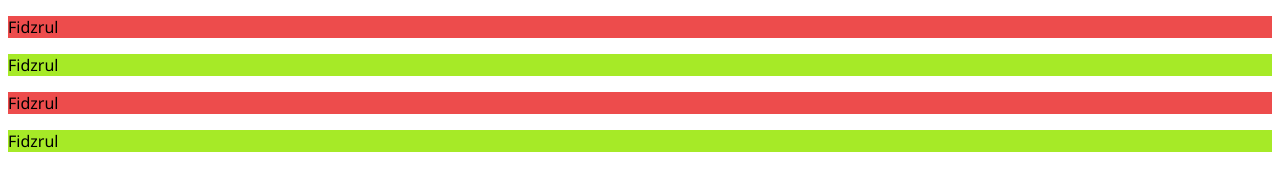
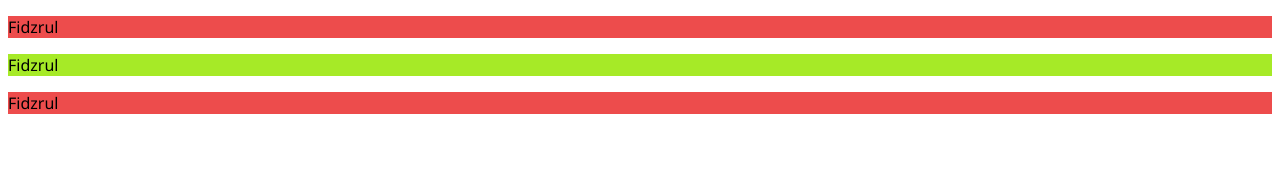
Before and after one commit to fidzrul/ocb24-week-2, a plain HTML site: page index.html in a window 1280 px wide. Drawn offline with Linux system fonts and the light colour scheme.

Commit message:
Buang_Fidzrul_4

```diff
--- a/index.html
+++ b/index.html
@@ -21,10 +21,6 @@
     background-color: rgb(237, 76, 76);">
         Fidzrul
     </p>
-    <p style="background-color: rgb(166, 234, 39);
-    border: 0cap;
-    font-family: 'Segoe UI', Tahoma, Geneva, Verdana, sans-serif;">
-        Fidzrul
-    </p>
+
 </body>
 </html>
```
